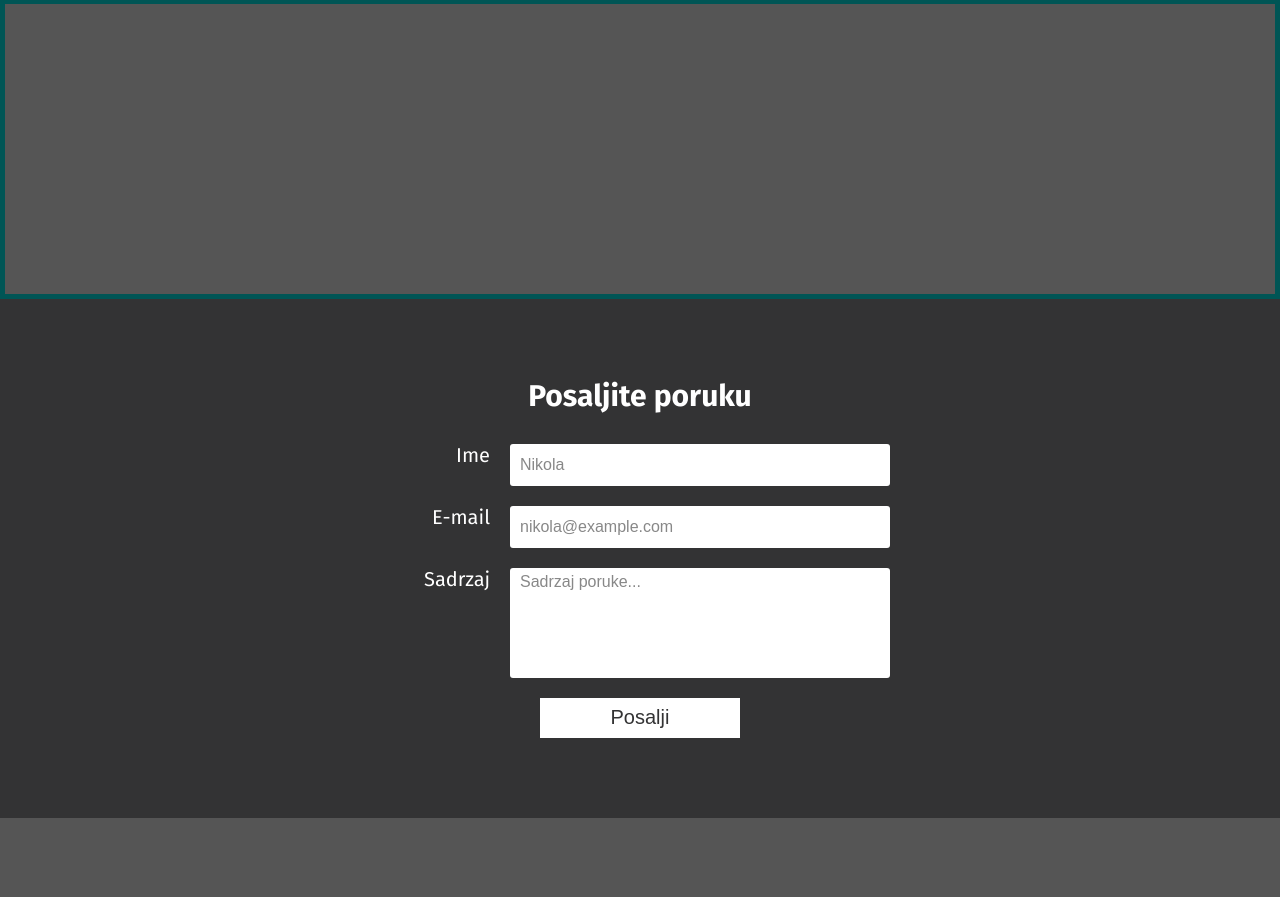
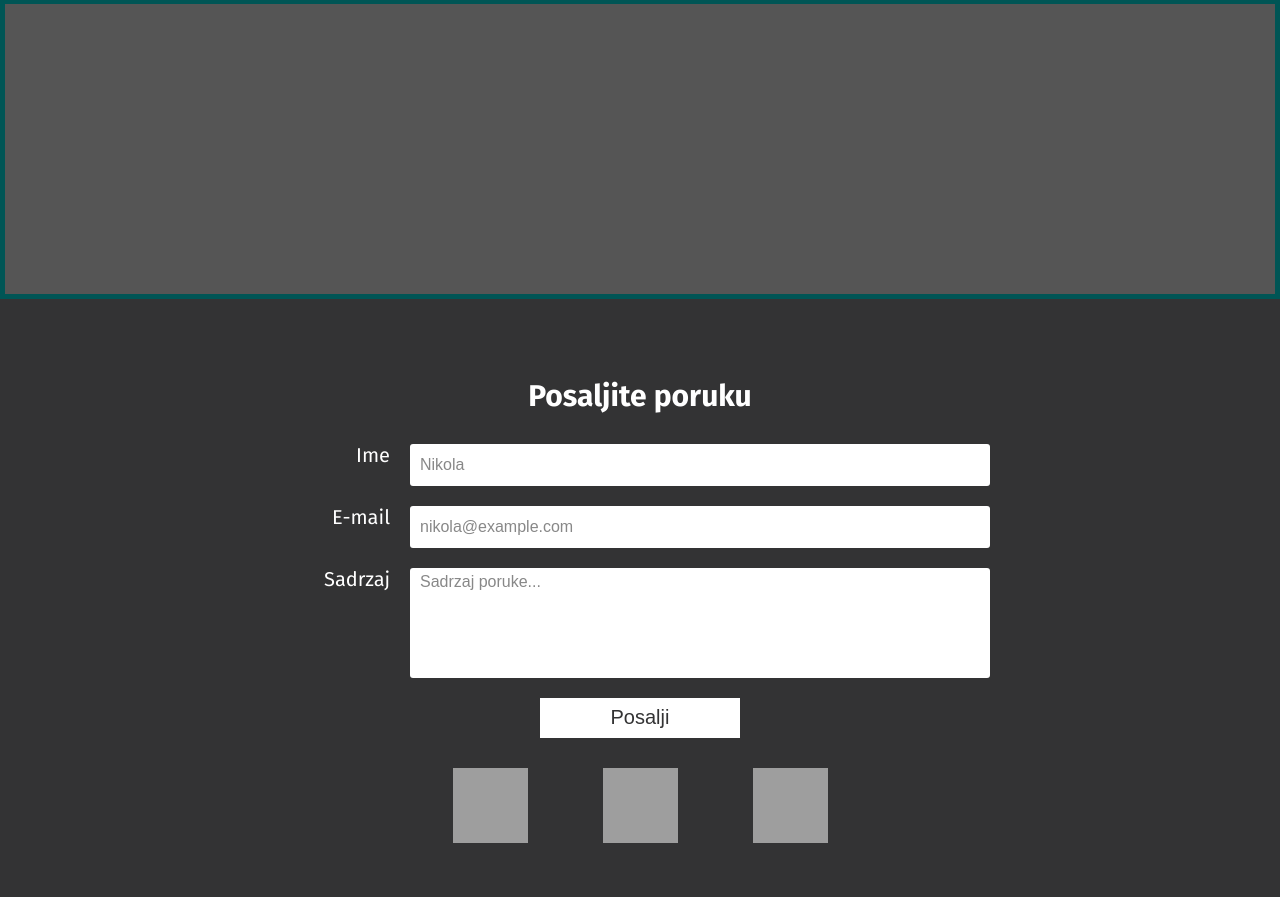
Before and after one commit to apstanisic/personal-website, a PHP site: page / in a window 1280 px wide. Shown: the part 701-1598 px from the top of the page. Before the commit the page ends 1519 px from the top, so only its background shows below. Run offline with PHP 8.4, Linux system fonts and the light colour scheme; some libraries are stand-ins or nearby versions; grey boxes are pictures that could not be loaded.

Commit message:
Problem resen sa display block

```diff
--- a/css/delovi/contact.sass
+++ b/css/delovi/contact.sass
@@ -1,13 +1,13 @@
 $kontaktBoja: #333334
 
 .contact
-	display: flex
+	display: block
 	min-height: 300px
 	background: $kontaktBoja
 	//border: 5px solid #559
 	width: 100%
 	box-sizing: border-box
-	justify-content: center
+	padding: 50px 0
 
 	.contact-form
 		display: flex
@@ -15,7 +15,7 @@ $kontaktBoja: #333334
 		flex-direction: column
 		padding: 30px 15px
 		max-width: 500px
-		margin: 50px 0
+		margin: 0px auto
 
 		h3
 			color: #fff
@@ -79,6 +79,14 @@ $kontaktBoja: #333334
 				color: #fff
 				font-size: 20px
 
+	.scl
+		margin: 0 auto
+		display: flex
+		justify-content: space-around
+		max-width: 450px
+		.scl-logo
+			height: 75px
+			width: 75px
 
 
 @media screen and (max-width: 400px)
@@ -89,6 +97,7 @@ $kontaktBoja: #333334
 @media screen and (min-width: 700px)
 	.contact
 		.contact-form
+			max-width: 700px
 			div
 				flex-direction: row
 
--- a/html/include/contact.php
+++ b/html/include/contact.php
@@ -20,5 +20,9 @@
 		</div>
 
 	</form>
-
+	<div class="scl">
+		<a href="http://www.facebook.com/apstanisic"><img class="scl-logo" src="slike/scl/faceb-logo.png"></a>
+		<a href="http://www.instagram.com/al_stanisic"><img class="scl-logo" src="slike/scl/instg-logo.png"></a>
+		<a href="http://github.com/apstanisic"><img class="scl-logo" src="slike/scl/github-logo.png"></a>
+	</div>
 </section>
```
Also changed, not shown: css/style.css.
